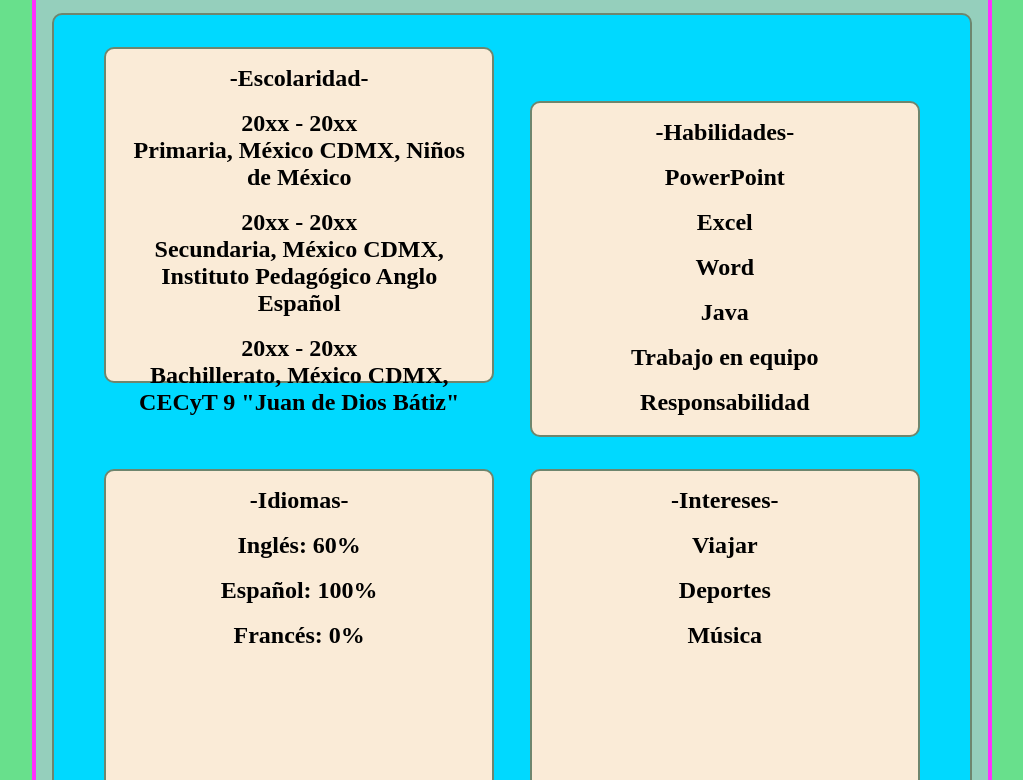
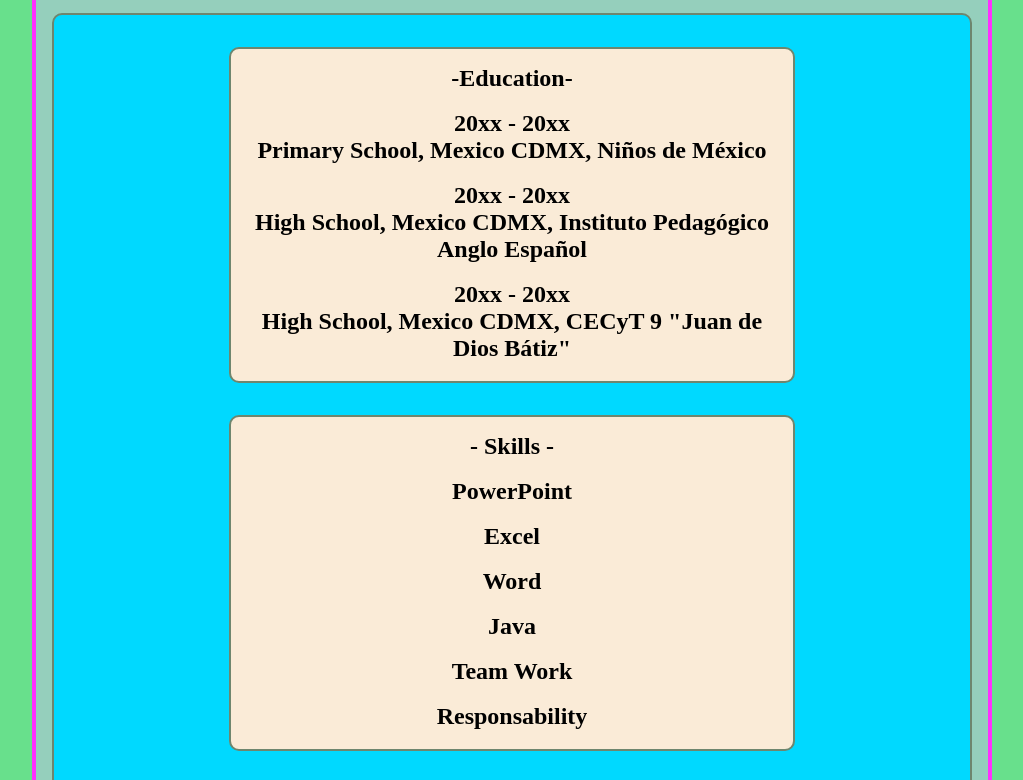
Before and after one commit to naitsabespliego/4IV7_PSW_Jim-nez_Pliego_Sebasti-n, a plain HTML site: page Curriculo/Curriculo.html in a window 1280 px wide. Shown: the part 469-1249 px from the top of the page, without its empty margins (128-1151 px from the left). Drawn offline with Linux system fonts and the light colour scheme.

Commit message:
Repositorio Final

```diff
--- a/Curriculo/CSS/style.css
+++ b/Curriculo/CSS/style.css
@@ -32,7 +32,7 @@ nav, section, footer, aside, article{
 }
 
 article, aside{
-    width: 40%;
+    width: 60%;
     display: inline-block;
     height: 300px;
     background-color: antiquewhite;
--- a/Curriculo/Curriculo.html
+++ b/Curriculo/Curriculo.html
@@ -15,33 +15,33 @@
                 <img align="left" src="Foto.jpg" width="250" height="250">
                 <h1 align="center">Sebastián Jiménez Pliego</h1>
                 <br>
-                <h1 align="right"><p>Número Telefónico: </p></h1>
+                <h1 align="right"><p>Phone Number: </p></h1>
                 <br>
                 <h1 align="right"><p>55 8676 8228</p></h1>
                 <br>
-                <h1 align="right"><p>Correo Electrónico: </p></h1>
+                <h1 align="right"><p>Email: </p></h1>
                 <br>
                 <h1 align="right"><p>jimenez.pliego.sebastian@gmail.com</p></h1>
                 <br>
-                <h1 align="right"><p>México CDMX</p></h1>
+                <h1 align="right"><p>Mexico CDMX</p></h1>
                 <br>
             </nav>
         </header>
         <section>
             <article>
-                <h2>-Escolaridad-</h2>
+                <h2>-Education-</h2>
                 <br>
                 <p><h2>20xx - 20xx</h2></p>
-                <p><h2>Primaria, México CDMX, Niños de México</h2></p>
+                <p><h2>Primary School, Mexico CDMX, Niños de México</h2></p>
                 <br>
                 <p><h2>20xx - 20xx</h2></p>
-                <p><h2>Secundaria, México CDMX, Instituto Pedagógico Anglo Español</h2></p>
+                <p><h2>High School, Mexico CDMX, Instituto Pedagógico Anglo Español</h2></p>
                 <br>
                 <p><h2>20xx - 20xx</h2></p>
-                <p><h2>Bachillerato, México CDMX, CECyT 9 "Juan de Dios Bátiz"</h2></p>
+                <p><h2>High School, Mexico CDMX, CECyT 9 "Juan de Dios Bátiz"</h2></p>
             </article>
             <aside>
-                <h2>-Habilidades-</h2>
+                <h2>- Skills -</h2>
                 <br>
                 <p><h2>PowerPoint</h2></p>
                 <br>
@@ -51,31 +51,31 @@
                 <br>
                 <p><h2>Java</h2></p>
                 <br>
-                <p><h2>Trabajo en equipo</h2></p>
+                <p><h2>Team Work</h2></p>
                 <br>
-                <p><h2>Responsabilidad</h2></p>
+                <p><h2>Responsability</h2></p>
             </aside>
             <aside>
-                <h2>-Idiomas-</h2>
+                <h2>- Languages -</h2>
                 <br>
-                <p><h2>Inglés: 60%</h2></p>
+                <p><h2>English: 60%</h2></p>
                 <br>
-                <p><h2>Español: 100%</h2></p>
+                <p><h2>Spanish: 100%</h2></p>
                 <br>
-                <p><h2>Francés: 0%</h2></p>
+                <p><h2>French: 0%</h2></p>
             </aside>
             <aside>
-                <h2>-Intereses-</h2>
+                <h2>- Hobbies -</h2>
                 <br>
-                <p><h2>Viajar</h2></p>
+                <p><h2>Travel</h2></p>
                 <br>
-                <p><h2>Deportes</h2></p>
+                <p><h2>Sports</h2></p>
                 <br>
-                <p><h2>Música</h2></p>
+                <p><h2>Music</h2></p>
             </aside>
         </section>
         <footer>
-            <h3><a href="index.html">Regresar a página principal</a> </h3>
+            <h3><a href="index.html">Go back to the first page</a> </h3>
         </footer>
     </div>
 </body>
```
Also changed, not shown: Curriculo/index.html (+2 -2 lines).
